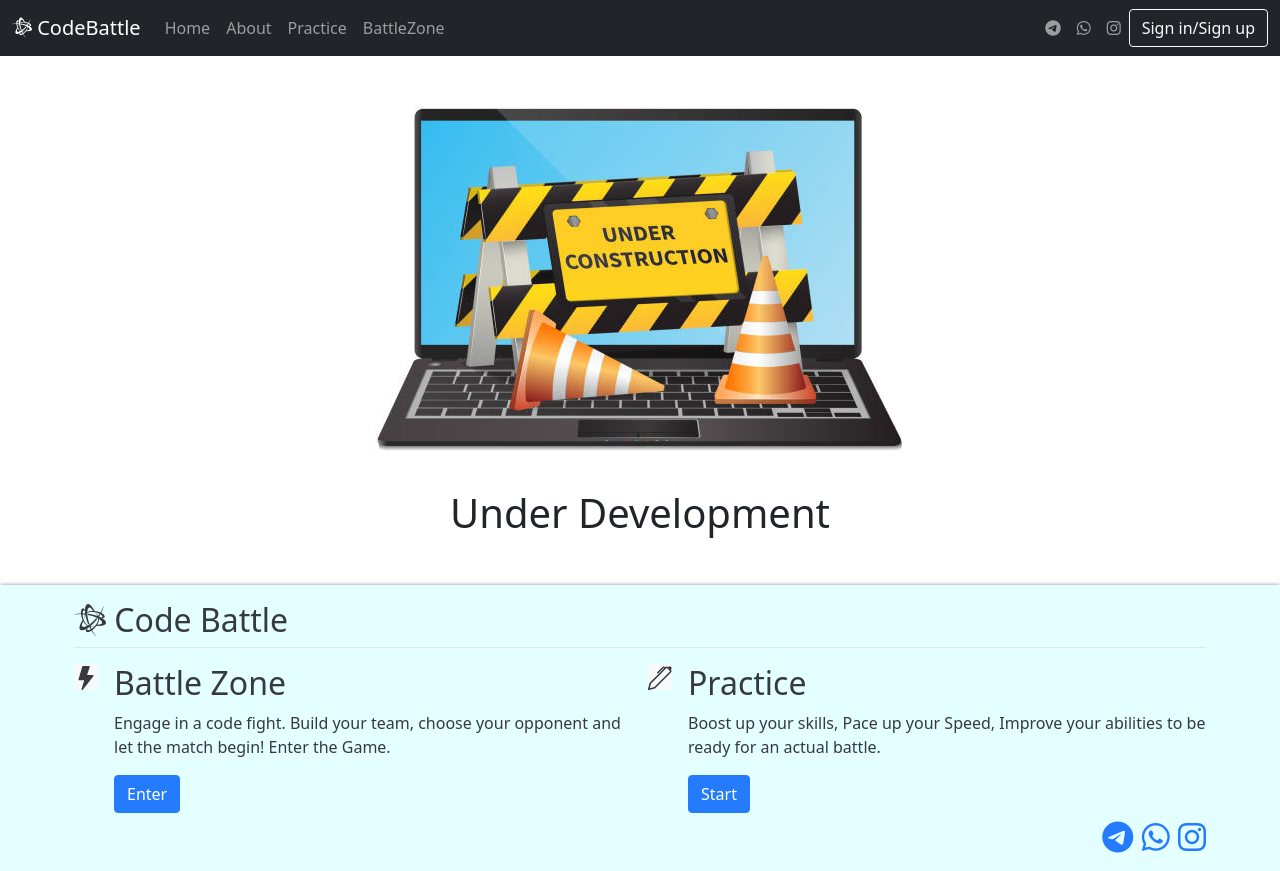
After one commit to vmbansal2001/CodeBattle, a Django app: page /practice in a window 1280 px wide. The commit adds this page. Run offline with Django 3.2, Linux system fonts and the light colour scheme; some libraries are stand-ins or nearby versions.

Commit message:
Temporary Practice Page added

```diff
--- a/BattleZone/admin.py
+++ b/BattleZone/admin.py
@@ -1,7 +1,7 @@
 from django.contrib import admin
 from django.contrib.auth.admin import UserAdmin as BaseUserAdmin
 from django.contrib.auth.models import User
-from BattleZone.models import Room, Player
+from BattleZone.models import Room, Player, Question
 
 from BattleZone.models import PersonalInfo2
 
@@ -21,3 +21,4 @@
 admin.site.register(User, UserAdmin)
 admin.site.register(Room)
 admin.site.register(Player)
+admin.site.register(Question)
--- a/BattleZone/urls.py
+++ b/BattleZone/urls.py
@@ -32,6 +32,7 @@
     path('about', views.about, name='about'), #About Page
     path('ide', views.ide, name='ide'), #IDE
     path('executeCode', views.executeCode, name='executeCode'), #To execute IDE code
+    path('practice', views.practice, name='practice'),
     path('favicon.ico',
         RedirectView.as_view(url=staticfiles_storage.url("favicon.ico")),
     ),
--- a/BattleZone/views.py
+++ b/BattleZone/views.py
@@ -20,6 +20,14 @@
     }
     return render(request, 'index.html', context)
 
+
+
+
+
+
+# Practice
+def practice(request):
+    return render(request, 'practice.html')
 
 
 
--- a/Templates/base.html
+++ b/Templates/base.html
@@ -23,7 +23,7 @@
         <div class="navbar-nav">
           <a href="/" class="nav-item nav-link">Home</a>
           <a href="/about" class="nav-item nav-link">About</a>
-          <a href="" class="nav-item nav-link">Contact</a>
+          <a href="/practice" class="nav-item nav-link">Practice</a>
           <a href="/welcomeNote" class="nav-item nav-link">BattleZone</a>
         </div>
       </div>
--- /dev/null
+++ b/Templates/practice.html
@@ -0,0 +1,7 @@
+{% extends 'base.html' %} {% block body %}
+<div style="text-align: center;">
+    {%load static%}
+    <img src="{% static 'underdev.jpg' %}" class="img-fluid" alt="Responsive image">
+    <h1 style="padding-bottom: 1em;">Under Development</h1>
+</div>
+{% endblock body %}
--- a/Templates/welcomeNote.html
+++ b/Templates/welcomeNote.html
@@ -47,7 +47,7 @@
             </div>
             <p class="card-text mb-auto">Get more skilled in overall Problem Solving skills. Practice more problems and reach at the top!</p>
               <button type="button" class="btn btn-outline-dark"
-              onclick="window.location.href='#'">Start Practice</button>
+              onclick="window.location.href='/practice'">Start Practice</button>
           </div>
           <div class="col-auto d-none d-lg-block">
             <i class="fas fa-award fa-5x" style="padding: 1em;"></i>
@@ -80,7 +80,7 @@
             </div>
             <p class="card-text mb-auto">Improve your skills in Java. Practice more problems to increase your proficiency</p>
               <button type="button" class="btn btn-outline-dark"
-              onclick="window.location.href='#'">Start Practice</button>
+              onclick="window.location.href='/practice'">Start Practice</button>
           </div>
           <div class="col-auto d-none d-lg-block">
             <i class="fab fa-java fa-5x" style="padding: 1em;"></i>
```
Also changed, not shown: BattleZone/models.py (+26 -0 lines), Templates/about.html (+6 -2 lines), BattleZone/migrations/0004_question.py (added), db.sqlite3, static/underdev.jpg (added).
